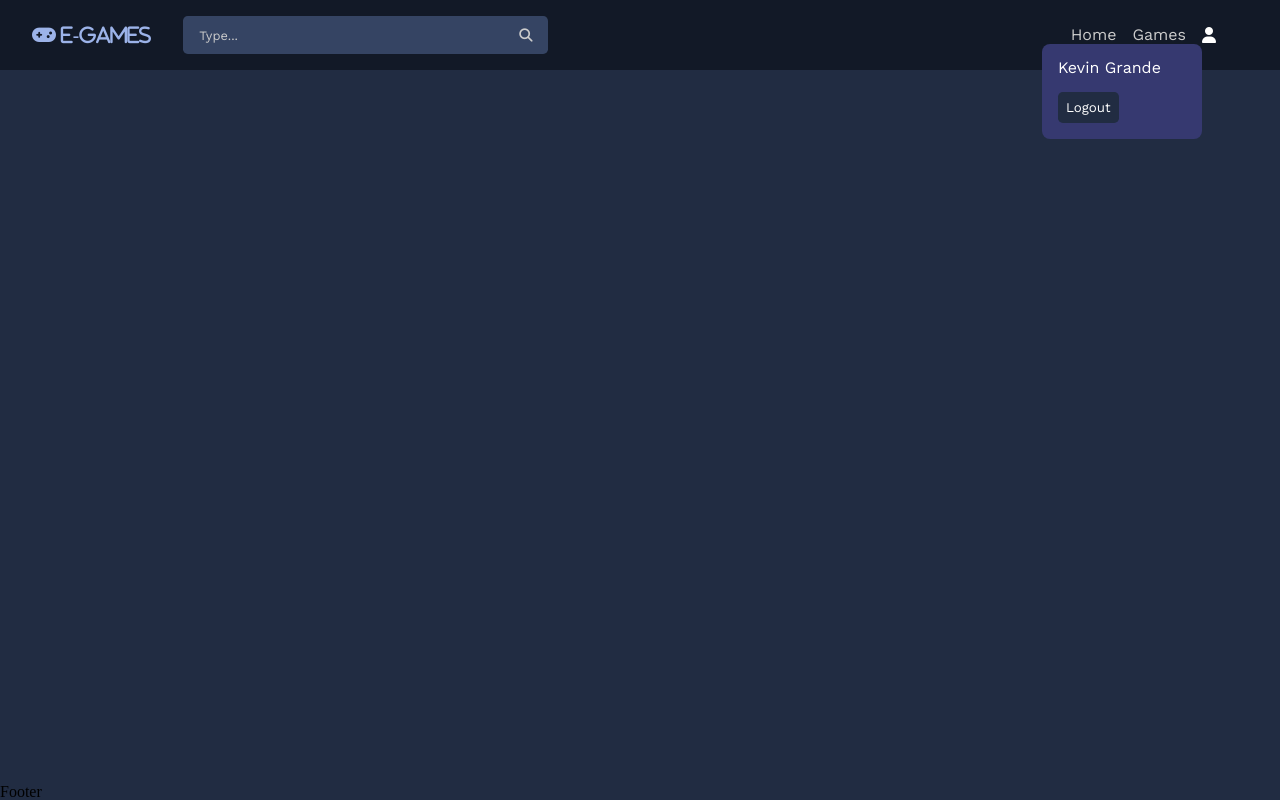
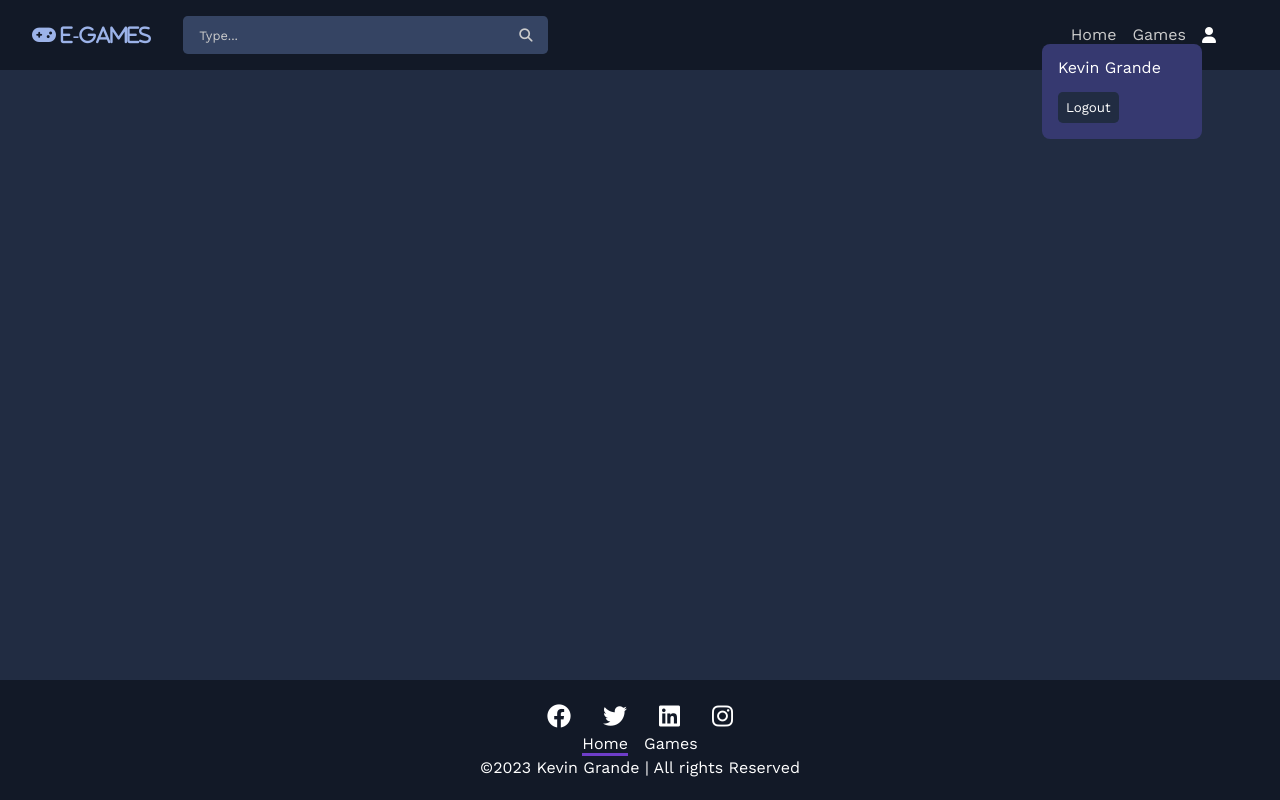
Before and after one commit to kevinllou/game-store, a React (Create React App) app: page / in a window 1280 px wide. Built offline with nearby package versions, Linux system fonts and the light colour scheme.

Commit message:
ADD: Footer styles

```diff
--- a/src/components/Footer/Footer.scss
+++ b/src/components/Footer/Footer.scss
@@ -0,0 +1,37 @@
+@import "../../styles/variables.scss";
+.footer {
+  height: 120px;
+  display: flex;
+  justify-content: center;
+  flex-direction: column;
+  align-items: center;
+  width: 100%;
+  font-family: $f-workSans;
+  background-color: #121927;
+  color: #ffff;
+  &__secondNavigation {
+    list-style: none;
+    display: flex;
+    gap: 1rem;
+    margin: 0.5rem 0;
+    color: #ffff;
+    transition: 0.1s;
+    a {
+      color: #ffff;
+      text-decoration: none;
+    }
+  }
+  &--active {
+    border-bottom: 3px solid $color_purple;
+  }
+  &__socialMedia {
+    display: flex;
+    gap: 2rem;
+    a {
+      color: #ffff;
+      i {
+        font-size: 1.5rem;
+      }
+    }
+  }
+}
--- a/src/components/Footer/Footer.tsx
+++ b/src/components/Footer/Footer.tsx
@@ -1,8 +1,28 @@
 import React from 'react'
+import { NavLink } from 'react-router-dom';
 import './Footer.scss';
 
-export default function Footer() {
+export default function Footer(): JSX.Element {
   return (
-    <div>Footer</div>
+    <footer className="footer">
+      <div className="footer__socialMedia">
+        <a href="#"><i className="fa-brands fa-facebook"></i></a>
+        <a href="#"><i className="fa-brands fa-twitter"></i></a>
+        <a href="#"><i className="fa-brands fa-linkedin"></i></a>
+        <a href="#"><i className="fa-brands fa-instagram"></i></a>
+      </div>
+      <ul className="footer__secondNavigation">
+        <li><NavLink to='/' className={({ isActive }) =>
+          isActive ? "footer--active" : ""
+        }>Home</NavLink></li>
+        <li><NavLink to='/games' className={({ isActive }) =>
+          isActive ? "footer--active" : ""
+        }>Games</NavLink></li>
+      </ul>
+      <div className="footer__copyright">
+        <p>©2023 Kevin Grande | All rights Reserved</p>
+      </div>
+    </footer>
+
   )
 }
```
